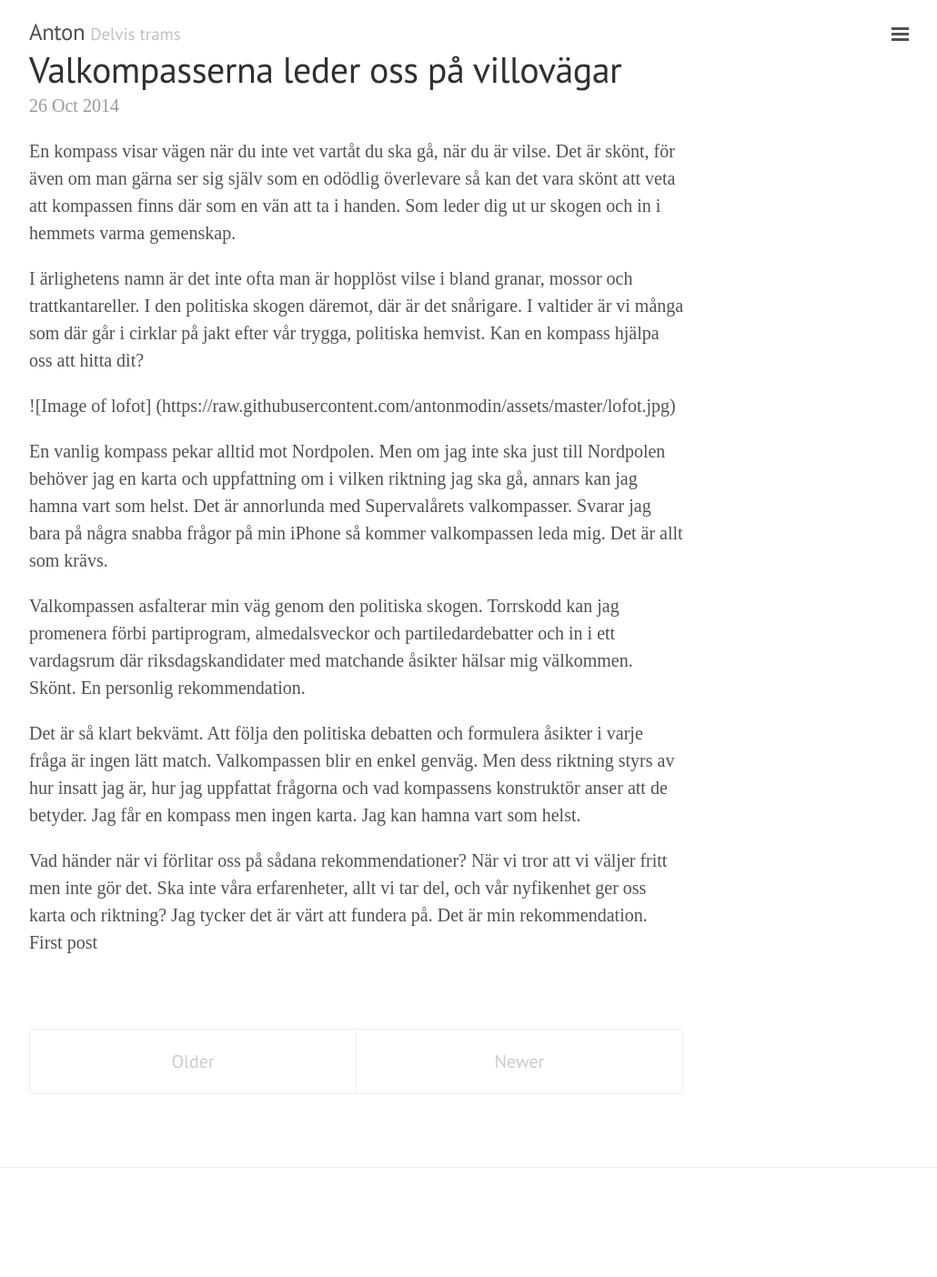
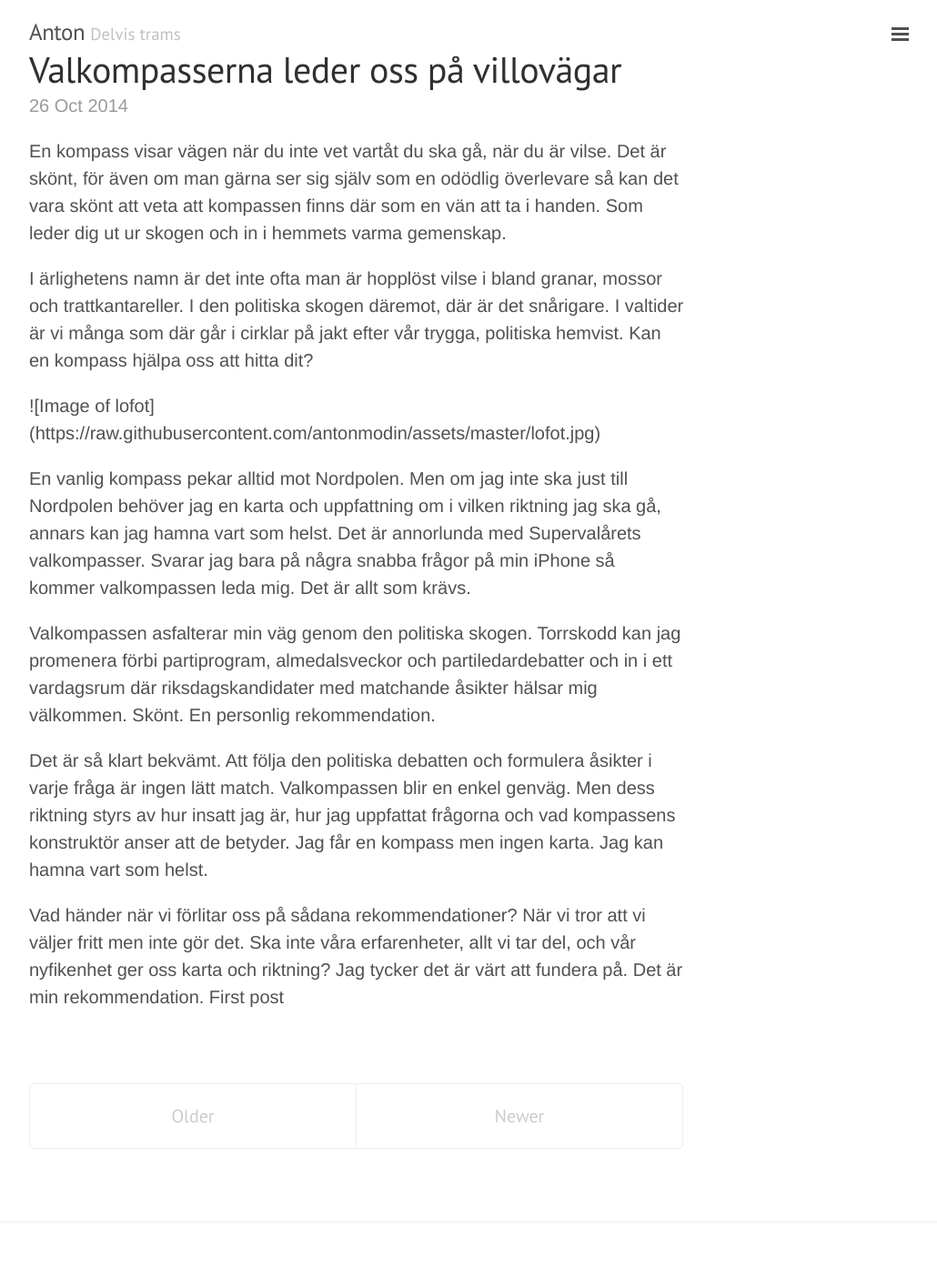
Before and after one commit to antonmodin/jekyllsite, a Jekyll site: the page built from index.html, in a window 1280 px wide. Shown: the whole page at 91% size, without its empty margins (248-1278 px from the left). Built offline with Jekyll 4.4.1, drawn with Linux system fonts in a browser that asks for light colours; Markdown is read by kramdown in place of the engine named in the settings; the list of posts is cut into pages by our own code; before the commit the page ends 1344 px from its top, so only the background shows below that.

Commit message:
Update lanyon.css

```diff
--- a/public/css/lanyon.css
+++ b/public/css/lanyon.css
@@ -41,7 +41,7 @@ body {
 }
 
 html {
-  font-family: 'EB Garamond';
+  font-family: "futura-pt",sans-serif';
   font-style: normal;
   font-weight: 400;
   src: local('EB Garamond'), local('EBGaramond'), url(http://fonts.gstatic.com/s/ebgaramond/v7/CDR0kuiFK7I1OZ2hSdR7G7O3LdcAZYWl9Si6vvxL-qU.woff) format('woff');"PT Serif", Georgia, "Times New Roman", serif;
```
